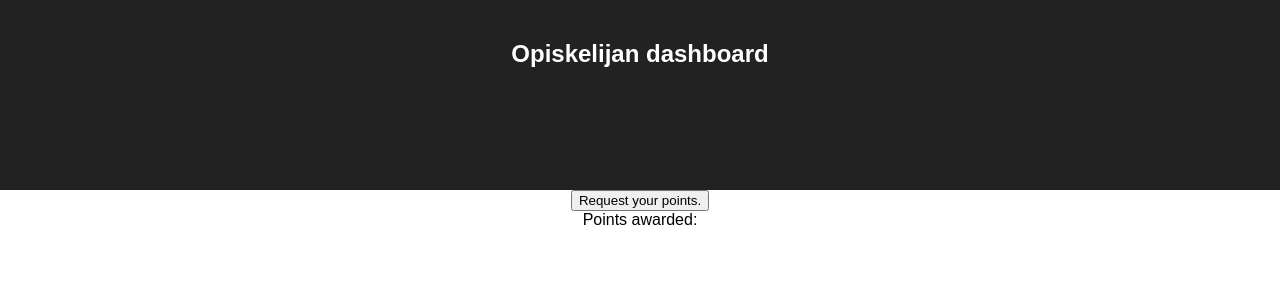
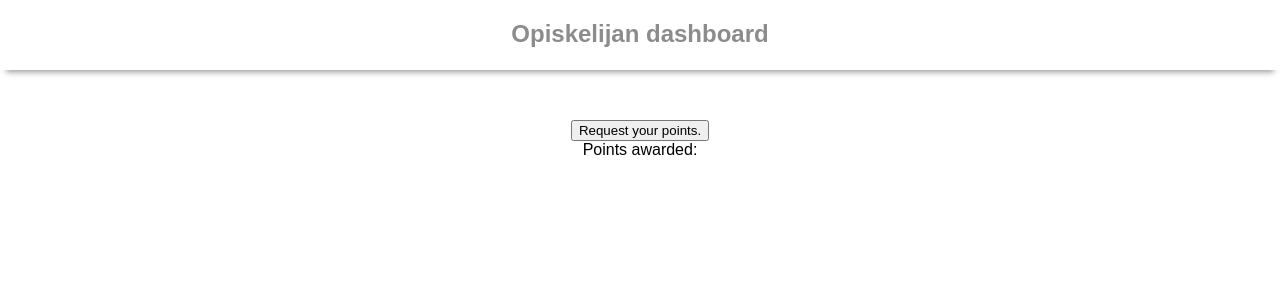
Before and after one commit to opiskelija-dashboard/dashboard, a React (Create React App) app: page / in a window 1280 px wide. Shown: the top 300 px of the page. Built offline with nearby package versions, Linux system fonts and the light colour scheme.

Commit message:
add: FilterWidget component, accidentally in test branch

```diff
--- a/src/App.css
+++ b/src/App.css
@@ -8,10 +8,10 @@
 }
 
 .App-header {
-  background-color: #222;
-  height: 150px;
-  padding: 20px;
-  color: white;
+  box-shadow: 0 8px 6px -6px #999;
+  height: 50px;
+  color: #8c8c8c;
+  margin-bottom: 50px;
 }
 
 .App-intro {
```
Also changed, not shown: src/components/FilterWidget.js (added, +14 -0 lines).
